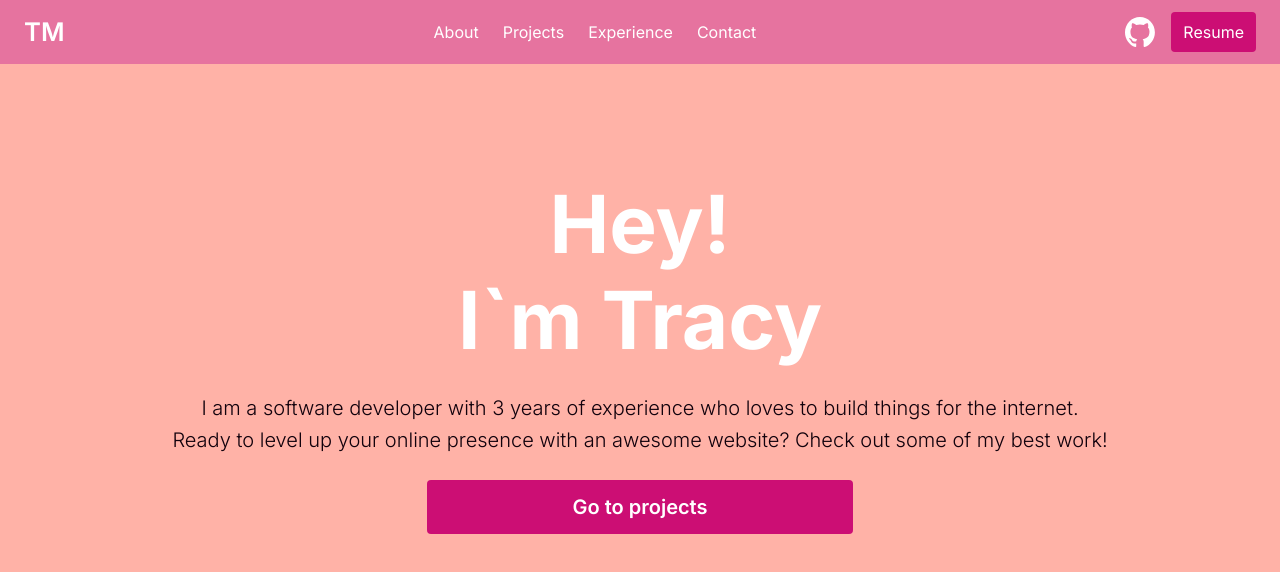
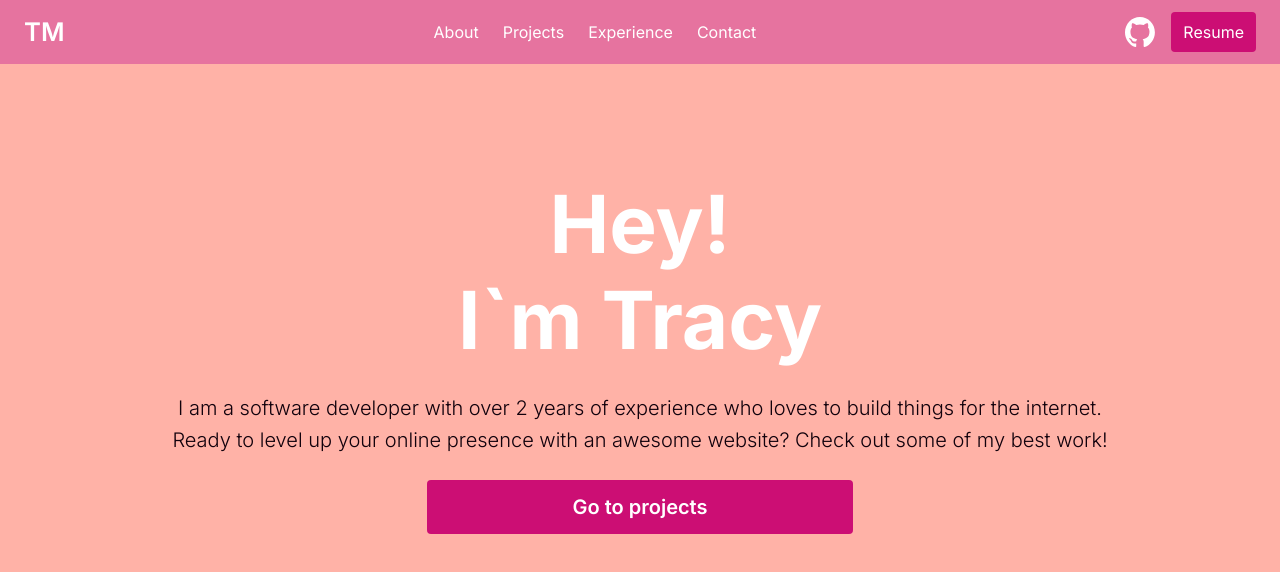
Before and after one commit to TracyMuso/tfp, a Next.js app: page / in a window 1280 px wide. Shown: the top 572 px of the page. Built offline with nearby package versions, Linux system fonts and the light colour scheme.

Commit message:
feat(hero-section): update hero text

```diff
--- a/components/Hero/index.tsx
+++ b/components/Hero/index.tsx
@@ -8,7 +8,7 @@ const Hero = () => {
           I`m Tracy
         </h1>
         <p className="text-xl leading-8 text-[#11010c] font-light py-6">
-          I am a software developer with 3 years of experience who loves to
+          I am a software developer with over 2 years of experience who loves to
           build things for the internet.
           <br />
           Ready to level up your online presence with an awesome website? Check
```
